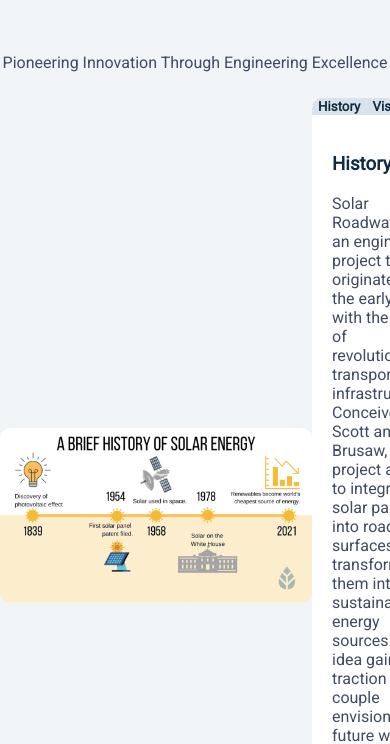
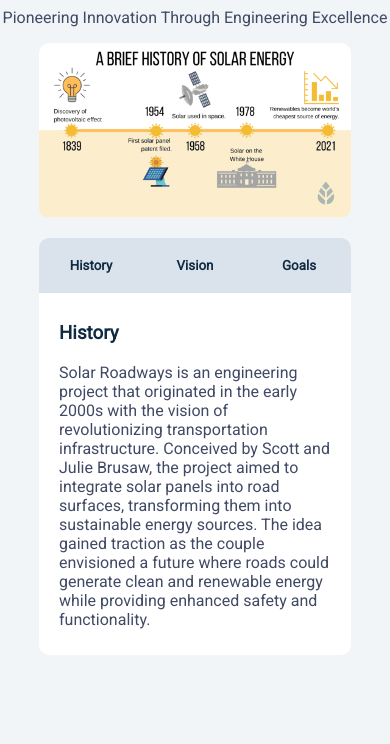
Before and after one commit to krackalackel02/Content-Tabs, a plain HTML site: page index.html in a window 390 px wide. Shown: the part 100-844 px from the top of the page. Drawn offline with Linux system fonts and the light colour scheme.

Commit message:
fixed some minor styling

```diff
--- a/style.css
+++ b/style.css
@@ -3,41 +3,49 @@
 	font-family: "Roboto", sans-serif;
 	color: rgb(65, 74, 101);
 }
+
 .page-wrapper {
 	overflow-x: hidden;
 	height: 100vh;
 	background-color: rgb(241, 245, 248);
 }
+
 img,
 .text-content {
 	width: 40vw;
 	border-radius: 10px;
 	max-width: 750px;
 }
+
 .paragraph {
-	padding: 20px;
+	padding: 10px 20px;
 	background-color: rgb(255, 255, 255);
 }
+
 .content {
 	display: flex;
 	justify-content: space-evenly;
 	align-items: center;
 }
+
 .section-title {
 	display: flex;
 	justify-content: space-evenly;
 	align-items: center;
 	flex-direction: column;
 }
+
 h2,
 h3,
 .btn {
 	font-weight: bolder;
 	color: rgb(15, 42, 65);
 }
+
 h2 {
 	font-size: 3em;
 }
+
 .btn {
 	font-family: "Roboto", sans-serif;
 	text-align: center;
@@ -45,10 +53,13 @@
 	background-color: rgb(218, 226, 236);
 	border: none;
 	font-weight: bold;
+	padding: 20px 0;
 }
+
 .buttons {
 	display: flex;
 }
+
 .text-content {
 	display: flex;
 	flex-direction: column;
@@ -56,21 +67,44 @@
 	width: 40vw;
 	border-radius: 10px;
 	max-width: 750px;
-	padding: 10px 0;
+	padding: 20px;
 }
+
 .buttons .btn:first-child {
 	border-top-left-radius: 10px;
 }
+
 .buttons .btn:last-child {
 	border-top-right-radius: 10px;
 }
+
 .paragraph {
 	border-bottom-right-radius: 10px;
 	border-bottom-left-radius: 10px;
+}
+.header{
+    margin-bottom: -5px;
 }
 
 @media screen and (max-width: 1200px) {
 	img {
 		width: 80vw;
 	}
+	.content {
+		display: flex;
+		flex-direction: column;
+		justify-content: center;
+		align-items: center;
+	}
+
+	.text-content {
+		width: 80vw; /* Adjust the width to cover approximately 80vw */
+		max-width: unset; /* Remove the max-width property */
+		padding: 20px;
+	}
 }
+
+
+.text-content {
+	height: fit-content;
+}
```
